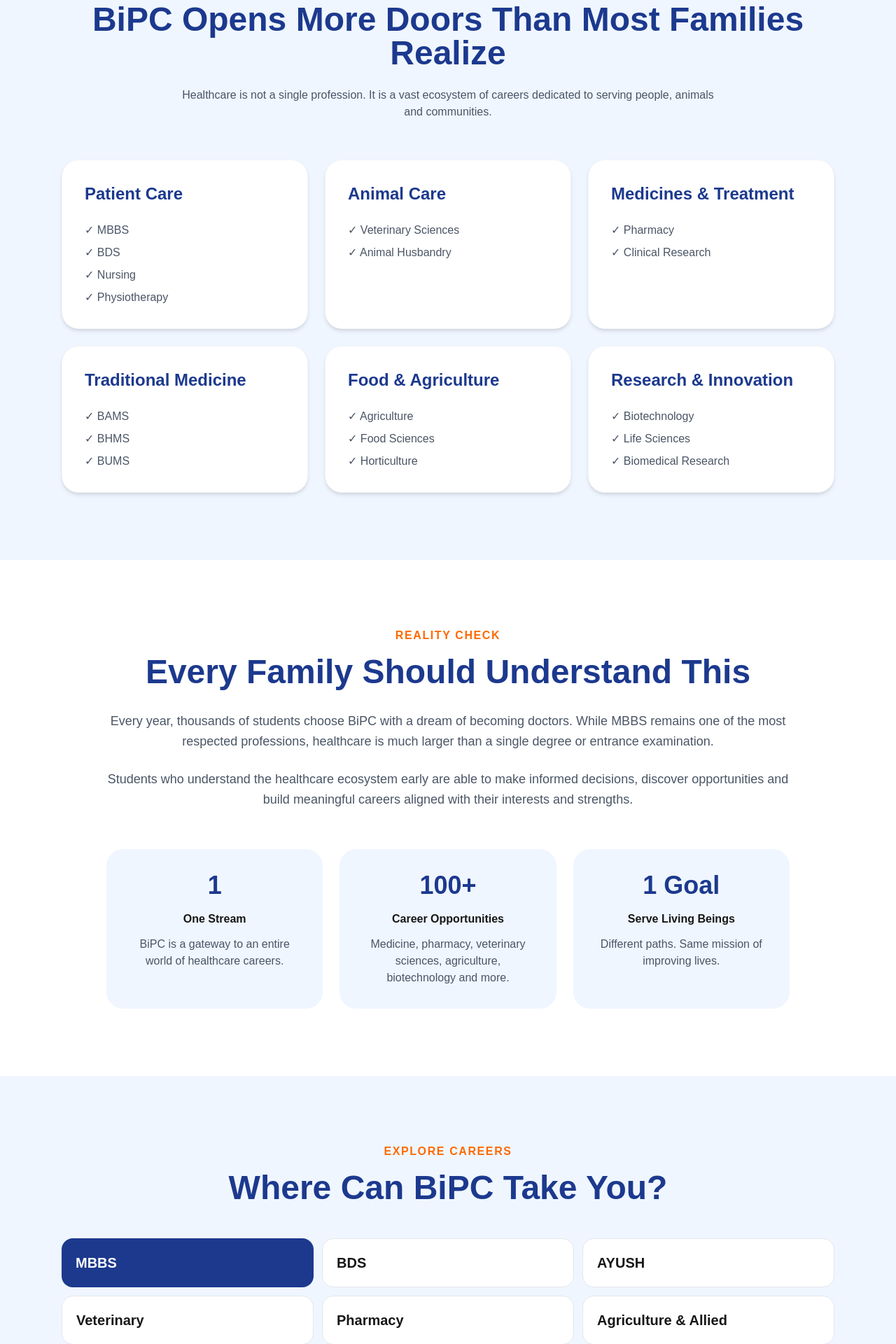
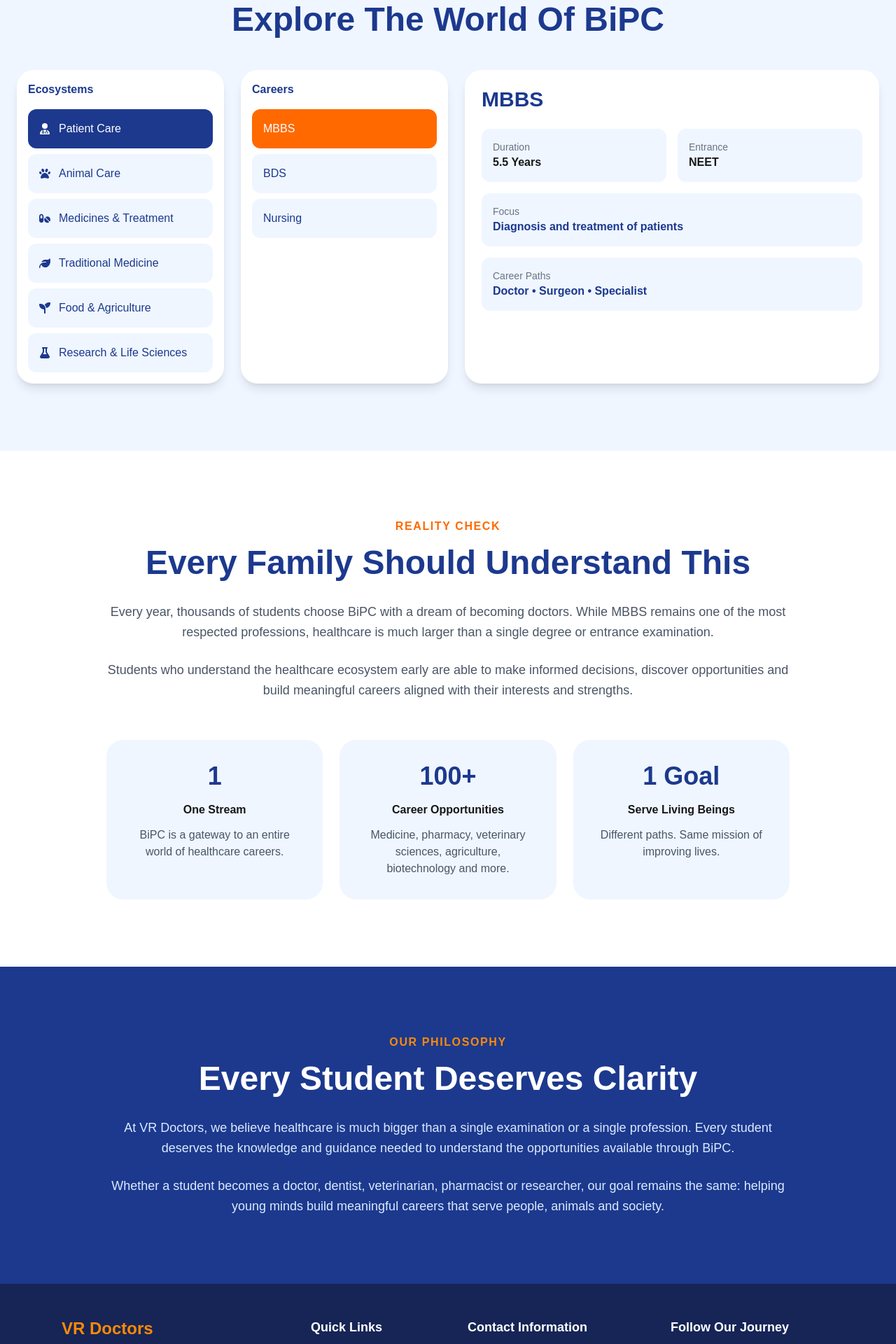
Before and after one commit to vrjrcollege25/vr-doctors-clone, a Next.js app: page /bipc-careers in a window 1280 px wide. Shown: the part 1360-3280 px from the top of the page at 70% size. Built offline with nearby package versions, Linux system fonts and the light colour scheme.

Commit message:
World of BiPC Interactive

```diff
--- a/app/bipc-careers/page.tsx
+++ b/app/bipc-careers/page.tsx
@@ -5,7 +5,6 @@ import BipcHero from "@/components/bipc/BipcHero";
 import WhatIsBipc from "@/components/bipc/WhatIsBipc";
 import HealthcareEcosystem from "@/components/bipc/HealthcareEcosystem";
 import RealitySection from "@/components/bipc/RealitySection";
-import CareerPaths from "@/components/bipc/CareerPaths";
 import WhyVRDoctorsGuides from "@/components/bipc/WhyVRDoctorsGuides";
 
 export default function BipcCareersPage() {
@@ -21,8 +20,6 @@ export default function BipcCareersPage() {
 
       <RealitySection />
 
-      <CareerPaths />
-
       <WhyVRDoctorsGuides />
 
       <Footer />
--- a/components/bipc/CareerPaths.tsx
+++ /dev/null
@@ -1,134 +0,0 @@
-"use client";
-
-import { useState } from "react";
-
-const careers = [
-  {
-    title: "MBBS",
-    description:
-      "Diagnose, treat and care for patients. One of the most sought-after careers in healthcare.",
-    duration: "5.5 Years",
-    scope: "Doctor, Surgeon, Specialist",
-  },
-  {
-    title: "BDS",
-    description:
-      "Focus on oral healthcare, dental surgery and preventive dental medicine.",
-    duration: "5 Years",
-    scope: "Dentist, Orthodontist",
-  },
-  {
-    title: "AYUSH",
-    description:
-      "Traditional systems including Ayurveda, Homeopathy and Unani medicine.",
-    duration: "5–5.5 Years",
-    scope: "AYUSH Practitioner",
-  },
-  {
-    title: "Veterinary",
-    description:
-      "Medical care, surgery and welfare for animals and livestock.",
-    duration: "5.5 Years",
-    scope: "Veterinary Doctor",
-  },
-  {
-    title: "Pharmacy",
-    description:
-      "Medicines, drug development, clinical research and pharmaceutical sciences.",
-    duration: "4 Years",
-    scope: "Pharmacist, Research",
-  },
-  {
-    title: "Agriculture & Allied",
-    description:
-      "Food production, crop sciences, sustainability and agricultural innovation.",
-    duration: "4 Years",
-    scope: "Agricultural Scientist",
-  },
-];
-
-export default function CareerPaths() {
-  const [active, setActive] = useState(0);
-
-  return (
-    <section className="py-16 md:py-24 bg-blue-50">
-
-      <div className="max-w-6xl mx-auto px-4 md:px-6">
-
-        <div className="text-center mb-12">
-
-          <p className="text-orange-500 font-semibold uppercase tracking-widest">
-            Explore Careers
-          </p>
-
-          <h2 className="mt-4 text-3xl md:text-5xl font-bold text-blue-900">
-            Where Can BiPC Take You?
-          </h2>
-
-        </div>
-
-        <div className="grid grid-cols-2 md:grid-cols-3 gap-3">
-
-          {careers.map((career, index) => (
-            <button
-              key={career.title}
-              onClick={() => setActive(index)}
-              className={`rounded-2xl p-5 transition-all text-left ${
-                active === index
-                  ? "bg-blue-900 text-white"
-                  : "bg-white border border-gray-200"
-              }`}
-            >
-              <h3 className="font-bold text-xl">
-                {career.title}
-              </h3>
-            </button>
-          ))}
-
-        </div>
-
-        <div className="mt-8 bg-white rounded-3xl p-8 shadow-lg">
-
-          <h3 className="text-3xl font-bold text-blue-900">
-            {careers[active].title}
-          </h3>
-
-          <p className="mt-6 text-gray-600 leading-relaxed">
-            {careers[active].description}
-          </p>
-
-          <div className="grid md:grid-cols-2 gap-6 mt-8">
-
-            <div className="bg-blue-50 rounded-2xl p-5">
-
-              <p className="text-sm text-gray-500">
-                Duration
-              </p>
-
-              <p className="font-bold text-blue-900">
-                {careers[active].duration}
-              </p>
-
-            </div>
-
-            <div className="bg-blue-50 rounded-2xl p-5">
-
-              <p className="text-sm text-gray-500">
-                Career Scope
-              </p>
-
-              <p className="font-bold text-blue-900">
-                {careers[active].scope}
-              </p>
-
-            </div>
-
-          </div>
-
-        </div>
-
-      </div>
-
-    </section>
-  );
-}
--- a/components/bipc/HealthcareEcosystem.tsx
+++ b/components/bipc/HealthcareEcosystem.tsx
@@ -1,106 +1,272 @@
+"use client";
+import { useState, useRef } from "react";
+import {
+  FaUserDoctor,
+  FaPaw,
+  FaPills,
+  FaLeaf,
+  FaSeedling,
+  FaFlask,
+} from "react-icons/fa6";
 const ecosystems = [
   {
     title: "Patient Care",
+    icon: FaUserDoctor,
     careers: [
-      "MBBS",
-      "BDS",
-      "Nursing",
-      "Physiotherapy",
+      {
+        title: "MBBS",
+        duration: "5.5 Years",
+        entrance: "NEET",
+        focus: "Diagnosis and treatment of patients",
+        paths: "Doctor • Surgeon • Specialist",
+      },
+      {
+        title: "BDS",
+        duration: "5 Years",
+        entrance: "NEET",
+        focus: "Oral health and dentistry",
+        paths: "Dentist • Orthodontist",
+      },
+      {
+        title: "Nursing",
+        duration: "4 Years",
+        entrance: "State Entrance / Merit",
+        focus: "Patient care and healthcare support",
+        paths: "Nurse • Clinical Coordinator",
+      },
     ],
   },
   {
     title: "Animal Care",
+    icon: FaPaw,
     careers: [
-      "Veterinary Sciences",
-      "Animal Husbandry",
+      {
+        title: "BVSc",
+        duration: "5.5 Years",
+        entrance: "NEET",
+        focus: "Animal diagnosis and treatment",
+        paths: "Veterinary Doctor • Research Officer",
+      },
+      {
+        title: "Animal Husbandry",
+        duration: "4 Years",
+        entrance: "State Entrance",
+        focus: "Livestock management",
+        paths: "Consultant • Livestock Manager",
+      },
     ],
   },
   {
     title: "Medicines & Treatment",
+    icon: FaPills,
     careers: [
-      "Pharmacy",
-      "Clinical Research",
+      {
+        title: "B.Pharmacy",
+        duration: "4 Years",
+        entrance: "EAPCET",
+        focus: "Medicines and pharmaceuticals",
+        paths: "Pharmacist • Drug Research",
+      },
+      {
+        title: "Pharm D",
+        duration: "6 Years",
+        entrance: "EAPCET",
+        focus: "Clinical pharmacy",
+        paths: "Clinical Pharmacist",
+      },
     ],
   },
   {
     title: "Traditional Medicine",
+    icon: FaLeaf,
     careers: [
-      "BAMS",
-      "BHMS",
-      "BUMS",
+      {
+        title: "BAMS",
+        duration: "5.5 Years",
+        entrance: "NEET",
+        focus: "Ayurvedic medicine",
+        paths: "Ayurvedic Practitioner",
+      },
+      {
+        title: "BHMS",
+        duration: "5.5 Years",
+        entrance: "NEET",
+        focus: "Homeopathy",
+        paths: "Homeopathic Doctor",
+      },
     ],
   },
   {
     title: "Food & Agriculture",
+    icon: FaSeedling,
     careers: [
-      "Agriculture",
-      "Food Sciences",
-      "Horticulture",
+      {
+        title: "B.Sc Agriculture",
+        duration: "4 Years",
+        entrance: "EAPCET",
+        focus: "Crop sciences and agriculture",
+        paths: "Agriculture Officer • Scientist",
+      },
     ],
   },
   {
-    title: "Research & Innovation",
+    title: "Research & Life Sciences",
+    icon: FaFlask,
     careers: [
-      "Biotechnology",
-      "Life Sciences",
-      "Biomedical Research",
+      {
+        title: "Biotechnology",
+        duration: "4 Years",
+        entrance: "Merit / Entrance",
+        focus: "Biological research",
+        paths: "Research Scientist • Biotech Professional",
+      },
+      {
+        title: "Microbiology",
+        duration: "3 Years",
+        entrance: "Merit",
+        focus: "Microorganisms and disease",
+        paths: "Microbiologist",
+      },
     ],
   },
 ];
+export default function HealthcareEcosystem() {
+  const [activeEcosystem, setActiveEcosystem] = useState(0);
+  const [activeCareer, setActiveCareer] = useState(0);
 
-export default function HealthcareEcosystem() {
+  const careersRef = useRef<HTMLDivElement>(null);
+  const detailsRef = useRef<HTMLDivElement>(null);
+
+  const scrollOnMobile = (ref: { current: HTMLDivElement | null }) => {
+    if (window.innerWidth < 768) {
+      setTimeout(() => {
+        ref.current?.scrollIntoView({
+          behavior: "smooth",
+          block: "start",
+        });
+      }, 150);
+    }
+  };
+
+  const selectedEcosystem = ecosystems[activeEcosystem];
+  const selectedCareer =
+    selectedEcosystem.careers[activeCareer];
   return (
     <section className="py-16 md:py-24 bg-blue-50">
-
-      <div className="max-w-6xl mx-auto px-4 md:px-6">
-
-        <div className="text-center mb-14">
-
+      <div className="max-w-7xl mx-auto px-4 md:px-6">
+        <div className="text-center mb-12">
           <p className="text-orange-500 font-semibold uppercase tracking-widest">
             Healthcare Ecosystem
           </p>
+          <h2 className="mt-4 text-3xl md:text-5xl font-bold text-blue-900">
+            Explore The World Of BiPC
+          </h2>
+        </div>
+        <div className="grid grid-cols-1 md:grid-cols-[1fr_1fr_2fr] gap-6">
+          {/* L1 */}
+          <div className="bg-white rounded-3xl p-4 shadow-lg">
+            <h3 className="font-bold text-blue-900 mb-4">
+              Ecosystems
+            </h3>
+            <div className="space-y-2">
+              {ecosystems.map((item, index) => {
+                const Icon = item.icon;
+                return (
+                  <button
+                    key={item.title}
+                    onClick={() => {
+                      setActiveEcosystem(index);
+                      setActiveCareer(0);
 
-          <h2 className="mt-4 text-3xl md:text-5xl font-bold text-blue-900">
-            BiPC Opens More Doors Than Most Families Realize
-          </h2>
+                      scrollOnMobile(careersRef);
+                    }}
+                    className={`w-full flex items-center gap-3 p-4 rounded-xl transition ${
+                      activeEcosystem === index
+                        ? "bg-blue-900 text-white"
+                        : "bg-blue-50 text-blue-900"
+                    }`}
+                  >
+                    <Icon />
+                    {item.title}
+                  </button>
+                );
+              })}
+            </div>
+          </div>
+          {/* L2 */}
+          <div
+            ref={careersRef}
+             className="scroll-mt-32 bg-white rounded-3xl p-4 shadow-lg"          >
+            <h3 className="font-bold text-blue-900 mb-4">
+              Careers
+            </h3>
+            <div className="space-y-2">
+              {selectedEcosystem.careers.map(
+                (career, index) => (
+                  <button
+                    key={career.title}
+                    onClick={() => {
+                      setActiveCareer(index);
 
-          <p className="max-w-3xl mx-auto mt-6 text-gray-600">
-            Healthcare is not a single profession. It is a vast
-            ecosystem of careers dedicated to serving people,
-            animals and communities.
-          </p>
-
+                      scrollOnMobile(detailsRef);
+                    }}
+                    className={`w-full text-left p-4 rounded-xl transition ${
+                      activeCareer === index
+                        ? "bg-orange-500 text-white"
+                        : "bg-blue-50 text-blue-900"
+                    }`}
+                  >
+                    {career.title}
+                  </button>
+                )
+              )}
+            </div>
+          </div>
+          {/* L3 */}
+          <div
+            ref={detailsRef}
+            className="bg-white rounded-3xl p-6 shadow-lg"
+          >
+            <h3 className="text-3xl font-bold text-blue-900">
+              {selectedCareer.title}
+            </h3>
+            <div className="grid sm:grid-cols-2 gap-4 mt-6">
+              <div className="bg-blue-50 rounded-xl p-4">
+                <p className="text-sm text-gray-500">
+                  Duration
+                </p>
+                <p className="font-bold">
+                  {selectedCareer.duration}
+                </p>
+              </div>
+              <div className="bg-blue-50 rounded-xl p-4">
+                <p className="text-sm text-gray-500">
+                  Entrance
+                </p>
+                <p className="font-bold">
+                  {selectedCareer.entrance}
+                </p>
+              </div>
+            </div>
+            <div className="mt-4 bg-blue-50 rounded-xl p-4">
+              <p className="text-sm text-gray-500">
+                Focus
+              </p>
+              <p className="font-bold text-blue-900">
+                {selectedCareer.focus}
+              </p>
+            </div>
+            <div className="mt-4 bg-blue-50 rounded-xl p-4">
+              <p className="text-sm text-gray-500">
+                Career Paths
+              </p>
+              <p className="font-bold text-blue-900">
+                {selectedCareer.paths}
+              </p>
+            </div>
+          </div>
         </div>
-
-        <div className="grid md:grid-cols-3 gap-6">
-
-          {ecosystems.map((item) => (
-            <div
-              key={item.title}
-              className="bg-white rounded-3xl p-8 shadow-md border border-gray-100"
-            >
-
-              <h3 className="text-2xl font-bold text-blue-900">
-                {item.title}
-              </h3>
-
-              <ul className="mt-6 space-y-2 text-gray-600">
-
-                {item.careers.map((career) => (
-                  <li key={career}>
-                    ✓ {career}
-                  </li>
-                ))}
-
-              </ul>
-
-            </div>
-          ))}
-
-        </div>
-
       </div>
-
     </section>
   );
 }
```
